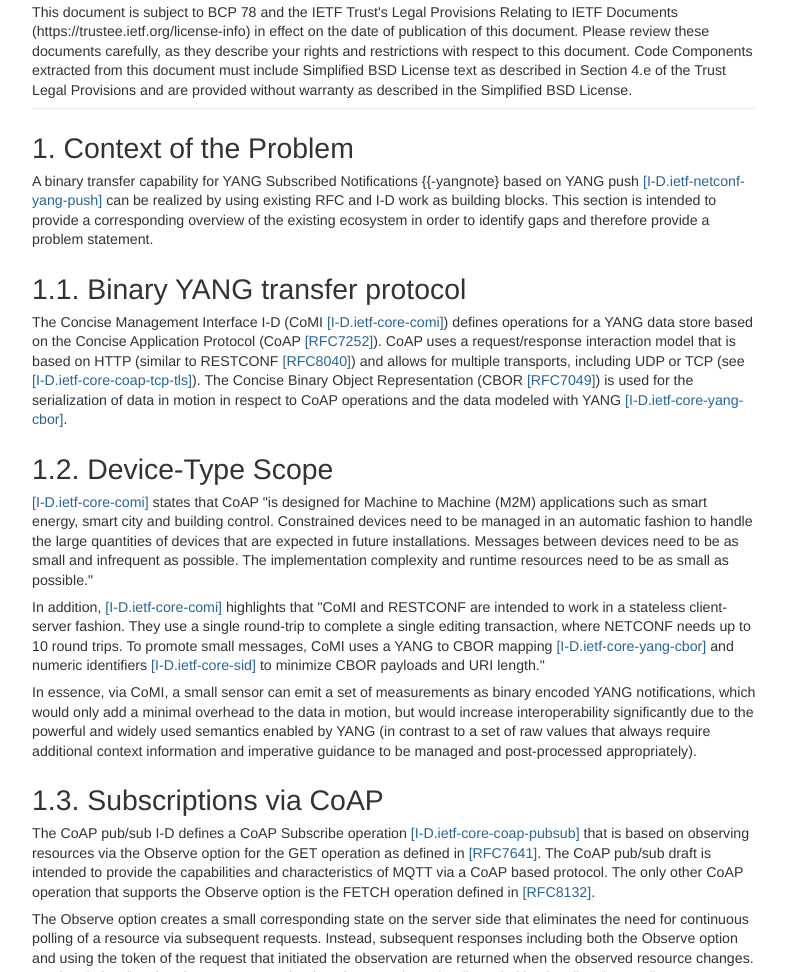
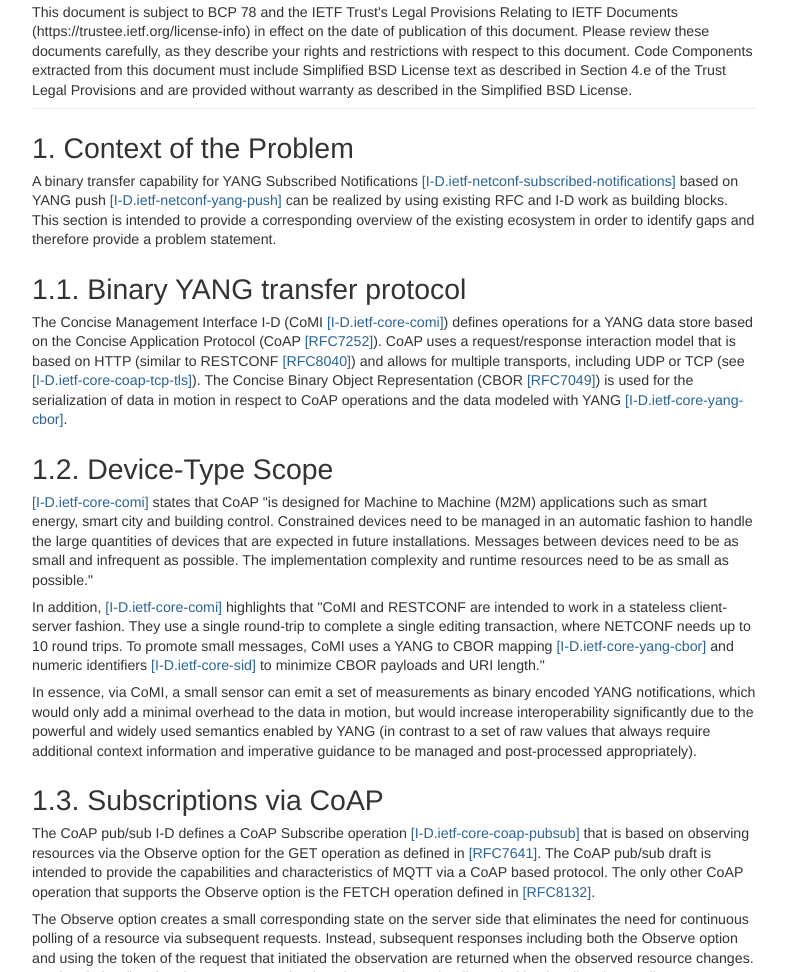
Before and after one commit to henkbirkholz/draft-birkholz-yang-push-coap-problemstatement, a plain HTML site: page draft-birkholz-yang-push-coap-problemstatement.html in a window 1280 px wide. Shown: the part 818-1790 px from the top of the page, without its empty margins (71-858 px from the left). Drawn offline with Linux system fonts and the light colour scheme.

Commit message:
Script updating gh-pages from 5a9509a. [ci skip]

```diff
--- a/draft-birkholz-yang-push-coap-problemstatement.html
+++ b/draft-birkholz-yang-push-coap-problemstatement.html
@@ -407,7 +407,7 @@ address {
   <h1 id="rfc.section.1">
 <a href="#rfc.section.1">1.</a> <a href="#context-of-the-problem" id="context-of-the-problem">Context of the Problem</a>
 </h1>
-<p id="rfc.section.1.p.1">A binary transfer capability for YANG Subscribed Notifications {{-yangnote} based on YANG push <a href="#I-D.ietf-netconf-yang-push" class="xref">[I-D.ietf-netconf-yang-push]</a> can be realized by using existing RFC and I-D work as building blocks. This section is intended to provide a corresponding overview of the existing ecosystem in order to identify gaps and therefore provide a problem statement.</p>
+<p id="rfc.section.1.p.1">A binary transfer capability for YANG Subscribed Notifications <a href="#I-D.ietf-netconf-subscribed-notifications" class="xref">[I-D.ietf-netconf-subscribed-notifications]</a> based on YANG push <a href="#I-D.ietf-netconf-yang-push" class="xref">[I-D.ietf-netconf-yang-push]</a> can be realized by using existing RFC and I-D work as building blocks. This section is intended to provide a corresponding overview of the existing ecosystem in order to identify gaps and therefore provide a problem statement.</p>
 <h1 id="rfc.section.1.1">
 <a href="#rfc.section.1.1">1.1.</a> <a href="#binary-yang-transfer-protocol" id="binary-yang-transfer-protocol">Binary YANG transfer protocol</a>
 </h1>
```
Also changed, not shown: draft-birkholz-yang-push-coap-problemstatement.txt.
